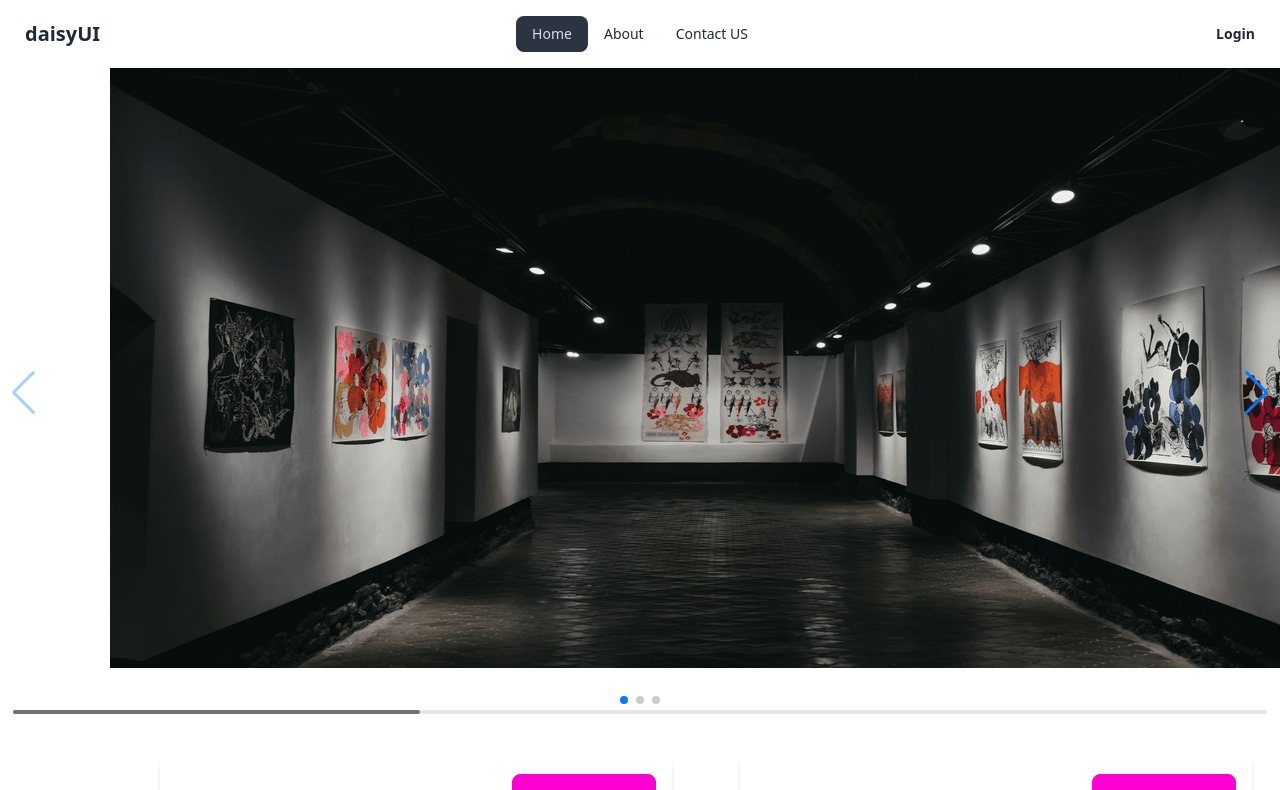
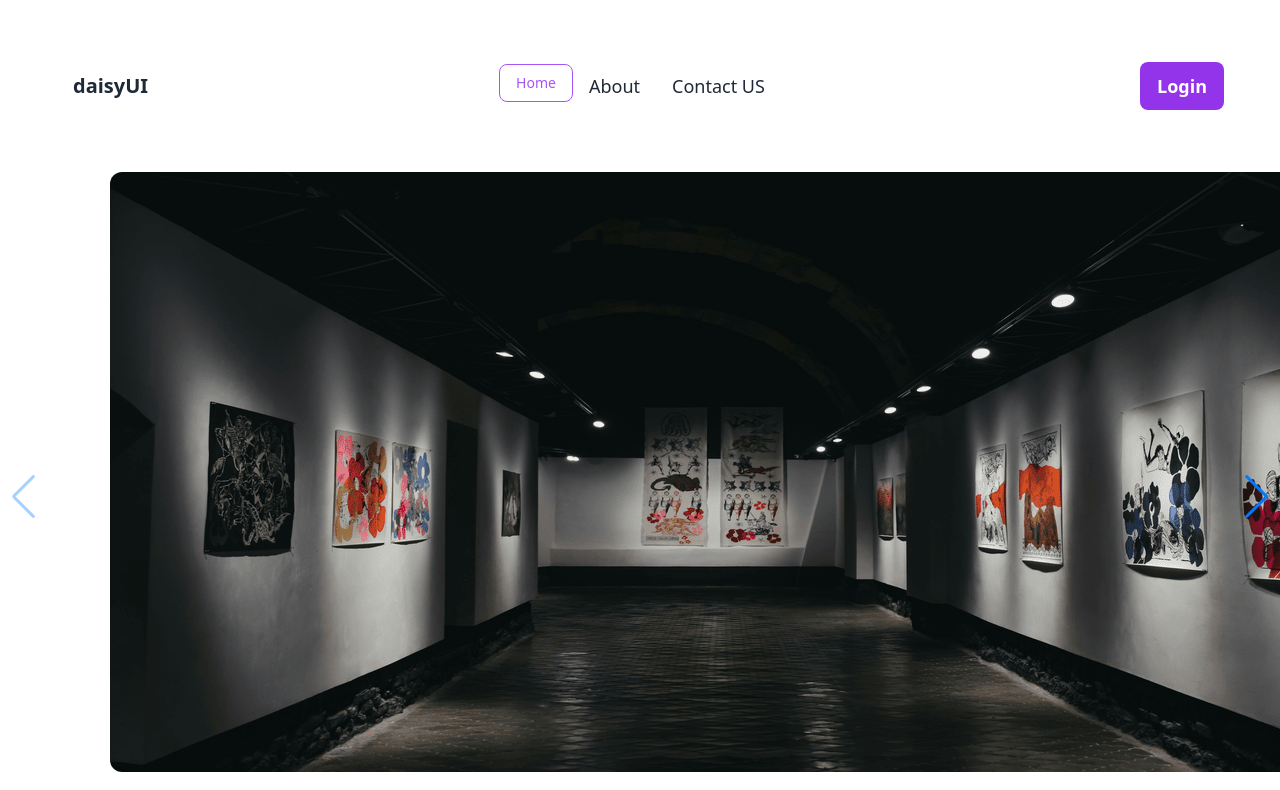
Before and after one commit to Salman7D/real-estate, a React (Vite) app: page / in a window 1280 px wide. Shown: the top 790 px of the page. Built offline with nearby package versions, Linux system fonts and the light colour scheme; no server answers.

Commit message:
user image setup in the banner

```diff
--- a/src/Components/Home/Home.jsx
+++ b/src/Components/Home/Home.jsx
@@ -7,7 +7,7 @@
     const lists = useLoaderData()
     console.log(lists);
     return (
-        <div>
+        <div className="overflow-hidden">
             <Slider></Slider>
 
             <div className="grid grid-cols-2 lg:gap-10 lg:ml-40 lg:mt-10">
--- a/src/Components/Navbar/Navbar.jsx
+++ b/src/Components/Navbar/Navbar.jsx
@@ -1,5 +1,6 @@
 import { Link, NavLink } from "react-router-dom";
 import Uses from "../../hooks/Uses";
+
 
 
 const Navbar = () => {
@@ -7,17 +8,25 @@
     const { logOut, user } = Uses();
 
     const navlinks = <>
-    <li><NavLink to="/">Home</NavLink></li>
-    <li><NavLink to="/about">About</NavLink></li>
-    <li><NavLink to="/contactUs">Contact US</NavLink></li>
+    <li><NavLink className={({isActive}) =>
+      isActive ? "border border-solid border-purple-500 rounded-lg text-purple-500" : "text-lg font-normal"
+    } to="/">Home</NavLink></li>
+    <li><NavLink className={({isActive}) =>
+      isActive ? "border border-solid border-purple-500 rounded-lg text-purple-500" : "text-lg font-normal"
+    } to="/about">About</NavLink></li>
+    <li><NavLink className={({isActive}) =>
+      isActive ? "border border-solid border-purple-500 rounded-lg text-purple-500" : "text-lg font-normal"
+    } to="/contactUs">Contact US</NavLink></li>
     {user && <>
-      <li><NavLink to="/userInformation">User Information</NavLink></li>
+      <li><NavLink className={({isActive}) =>
+      isActive ? "border border-solid border-purple-500 rounded-lg text-purple-500" : "text-lg font-normal"
+    } to="/userInformation">User Information</NavLink></li>
     </>
 
     }
     </>
     return (
-        <div className="navbar bg-base-100">
+        <div className="navbar bg-base-100 lg:p-14">
   <div className="navbar-start">
     <div className="dropdown">
       <div tabIndex={0} role="button" className="btn btn-ghost lg:hidden">
@@ -27,7 +36,7 @@
         {navlinks}
       </ul>
     </div>
-    <a className="btn btn-ghost text-xl">daisyUI</a>
+    <Link to="/" className="btn btn-ghost text-xl">daisyUI</Link>
   </div>
 
   <div className="navbar-center hidden lg:flex">
@@ -38,12 +47,21 @@
 
   <div className="navbar-end">
     {
-        user?.email ?
-            <button onClick={logOut}>LogOut</button>
-            :
-            <Link to="/login">
-            <button className="btn btn-ghost">Login</button>
-        </Link>
+        user?
+              <div className="flex justify-center lg:gap-5">
+                <div className="w-10 rounded-full">
+                  <div className="tooltip tooltip-bottom" data-tip={user?.displayName}>
+                    <img alt="" src={user?.photoURL || "https://i.ibb.co/hM5rH7g/batman-arkham-knight-mystery-door-1d-1920x1080.jpg"} />
+                  </div>
+                </div>
+                <button className="bg-purple-600 rounded-lg text-white text-lg font-semibold btn btn-ghost" onClick={logOut}>LogOut</button>
+                </div>
+
+              :
+              <Link to="/login">
+              <button className="bg-purple-600 rounded-lg text-white text-lg font-semibold btn btn-ghost">Login</button>
+              </Link>
+
     }
 
   </div>
--- a/src/Components/Slider/Slider.jsx
+++ b/src/Components/Slider/Slider.jsx
@@ -19,15 +19,15 @@
         onSlideChange={() => console.log('slide change')}
 
         >
-            <SwiperSlide><div className="text-center bg-no-repeat bg-[url(/src/assets/Images/Art_Gallery.png)] mb-[50px] ml-[110px] w-[1320px] h-[600px] flex items-center justify-center">
+            <SwiperSlide><div className="text-center rounded-xl bg-no-repeat bg-[url(/src/assets/Images/Art_Gallery.png)] mb-[50px] ml-[110px] w-[1320px] h-[600px] flex items-center justify-center">
 
                 </div></SwiperSlide>
 
-            <SwiperSlide><div className="text-center bg-no-repeat bg-[url(/src/assets/Images/Convention_Center.png)] mb-[50px] ml-[110px] w-[1320px] h-[600px] flex items-center justify-center">
+            <SwiperSlide><div className="text-center rounded-xl bg-no-repeat bg-[url(/src/assets/Images/Convention_Center.png)] mb-[50px] ml-[110px] w-[1320px] h-[600px] flex items-center justify-center">
 
                 </div></SwiperSlide>
 
-            <SwiperSlide><div className="text-center bg-no-repeat bg-[url(/src/assets/Images/Hospital.png)] mb-[50px] ml-[110px] w-[1320px] h-[600px] flex items-center justify-center">
+            <SwiperSlide><div className="text-center rounded-xl bg-no-repeat bg-[url(/src/assets/Images/Hospital.png)] mb-[50px] ml-[110px] w-[1320px] h-[600px] flex items-center justify-center">
 
                 </div></SwiperSlide>
 
--- a/src/Pages/Login.jsx
+++ b/src/Pages/Login.jsx
@@ -72,12 +72,12 @@
           </label> */}
         </div>
         <div className="form-control mt-6">
-          <button className="btn btn-primary">Login</button>
+          <button className="bg-purple-600 rounded-lg text-white text-lg font-semibold btn btn-ghost">Login</button>
         </div>
 
       </form>
       <SocialLogin></SocialLogin>
-      <p className="text-center lg:mt-6">New Here? <Link className="text-blue-600 font-bold" to="/register">
+      <p className="text-center lg:mt-6 lg:mb-10">New Here? <Link className="text-purple-600 font-bold" to="/register">
         Register
       </Link></p>
       <ToastContainer></ToastContainer>
--- a/src/Pages/Register.jsx
+++ b/src/Pages/Register.jsx
@@ -1,17 +1,17 @@
 import { Link } from "react-router-dom";
 import { useForm } from "react-hook-form";
 import Uses from "../hooks/Uses";
-import { useNavigate, useLocation } from "react-router-dom";
+import { useNavigate } from "react-router-dom";
 import { useState } from "react";
 import { FaEye, FaEyeSlash } from "react-icons/fa";
-import { ToastContainer, toast } from 'react-toastify';
+import { ToastContainer } from 'react-toastify';
 import 'react-toastify/dist/ReactToastify.css';
 
 
 
 const Register = () => {
 
-    const { createUser } = Uses();
+    const { createUser, updateUserProfile } = Uses();
     const [showPassword, setShowPassword] = useState(false);
 
     const {
@@ -22,22 +22,26 @@
 
       // navigation system
     const navigate = useNavigate()
-    const location = useLocation()
-    const from = location?.state || "/";
+
+    const from = "/";
 
       const onSubmit = data => {
-        const { email, password } = data
+        const { email, password, fullName, image } = data
+
+        // create user update and profile
         createUser(email, password)
-            .then(result => {
-                if(result.user){
-                  toast.success("Success");
-                    navigate(from);
+            .then(() => {
+              navigate(from);
+              updateUserProfile(fullName, image)
+                .then(() => {
 
-                }
-        })
-        .catch(error => {
-          toast.error("Failed");
-        })
+                  navigate(from);
+
+
+              });
+
+        });
+
 
     };
 
@@ -83,16 +87,16 @@
 
             <span className="absolute top-4 right-2" onClick={() => setShowPassword(!showPassword)}>
                 {
-                    showPassword ? <FaEyeSlash></FaEyeSlash> : <FaEye></FaEye>
+                    showPassword ?  <FaEyeSlash></FaEyeSlash> : <FaEye></FaEye>
                 }
             </span>
           </div>
         </div>
         <div className="form-control mt-6">
-          <button className="btn btn-primary">Register</button>
+        <button className="bg-purple-600 rounded-lg text-white text-lg font-semibold btn btn-ghost">Register</button>
         </div>
       </form>
-      <p className="text-center">Already Have an account? <Link className="text-blue-600 font-bold" to="/login">
+      <p className="text-center lg:mb-10">Already Have an account? <Link className="text-purple-600 font-bold" to="/login">
         Login
       </Link></p>
       <ToastContainer></ToastContainer>
--- a/src/firebase/FirebasedProvider.jsx
+++ b/src/firebase/FirebasedProvider.jsx
@@ -19,6 +19,14 @@
     const createUser = (email, password) => {
         setLoading(true)
         return  createUserWithEmailAndPassword(auth, email, password)
+    }
+
+    // update user profile
+    const updateUserProfile = (name, image) => {
+        return updateUserProfile(auth.currentUser, {
+            displayName: name,
+            photoURL: image
+        })
     }
 
     // sign in user
@@ -64,7 +72,8 @@
         githubLogin,
         logOut,
         user,
-        loading
+        loading,
+        updateUserProfile
     }
     return (
         <AuthContext.Provider value={allValues}>
```
